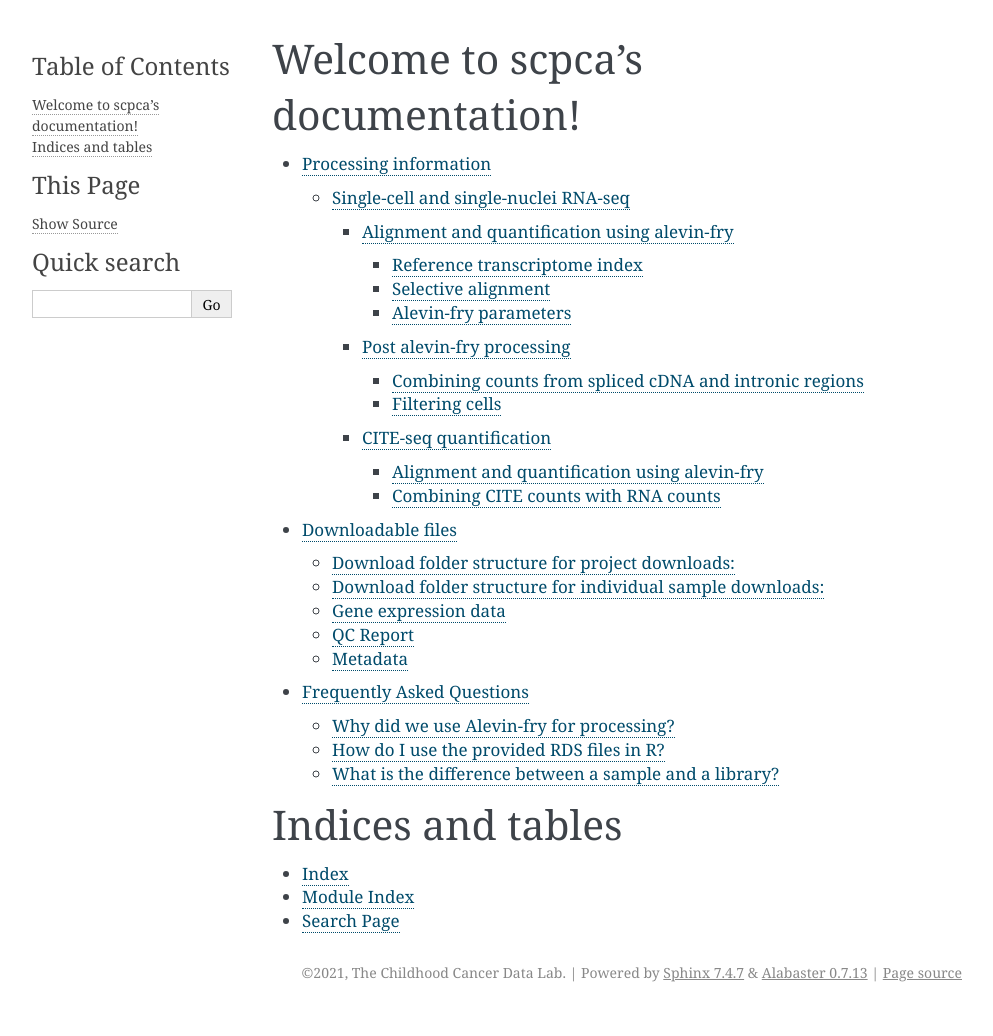
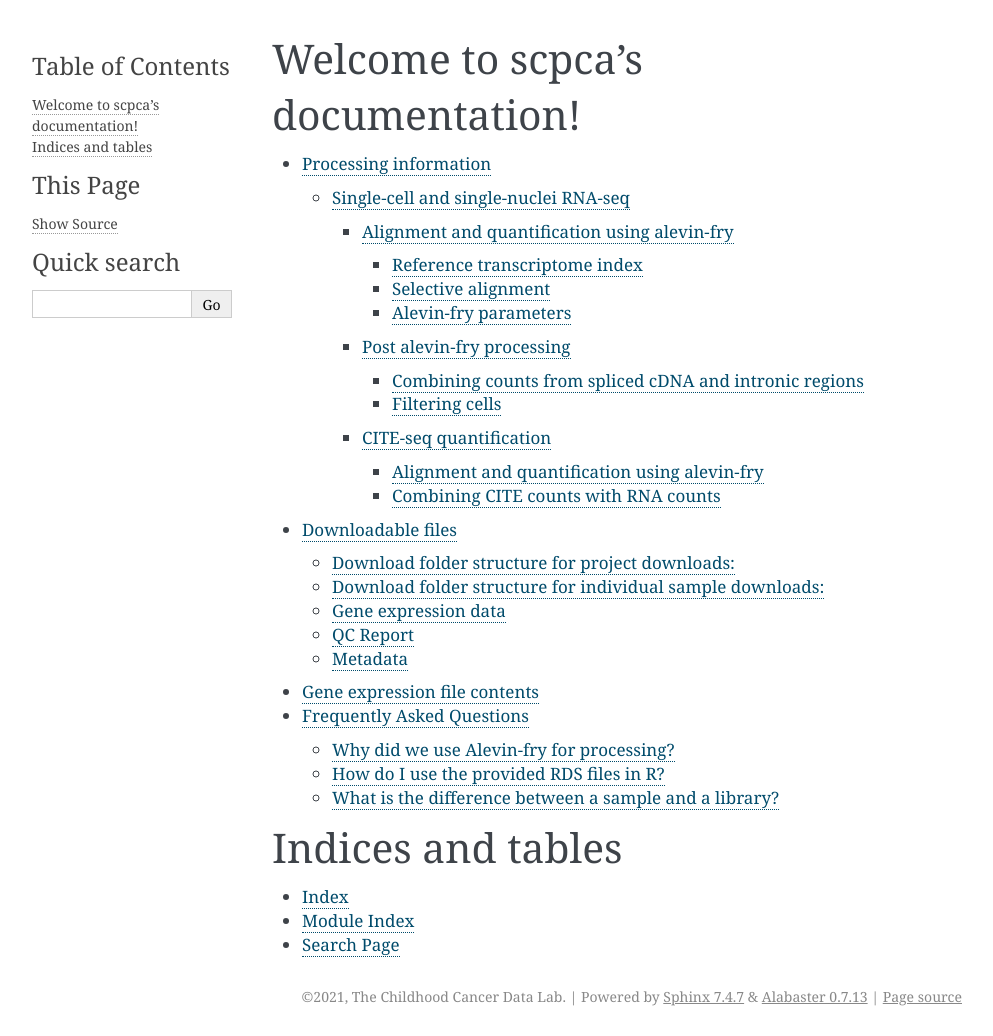
Before and after one commit to DongzeHE/scpca-docs, a Sphinx documentation site: the page built from docs/index.rst, in a window 1280 px wide. Shown: the whole page, without its empty margins (148-1141 px from the left). Built offline with Sphinx 7.4.7, drawn with Linux system fonts in a browser that asks for light colours; before the commit the page ends 1012 px from its top, so only the background shows below that.

Commit message:
add gene expression file contents to index

```diff
--- a/docs/index.rst
+++ b/docs/index.rst
@@ -11,6 +11,7 @@ Welcome to scpca's documentation!
 
    processing_information.md
    download_files.md
+   gene_expression_file_contents.md
    faq.md
 
 
```
